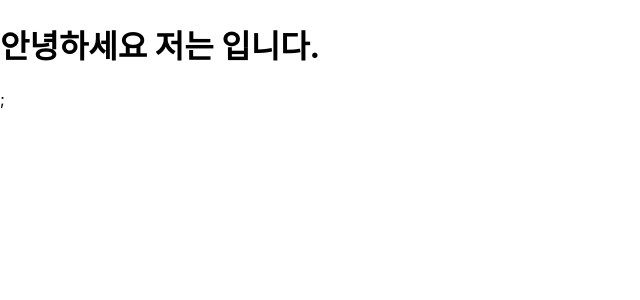
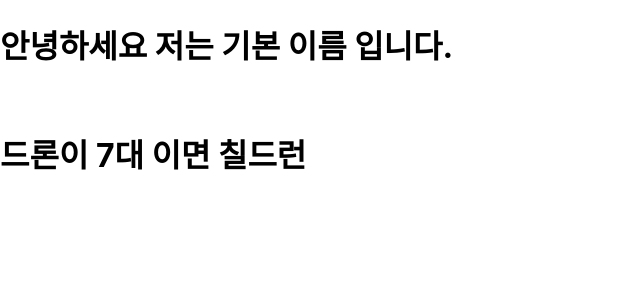
Before and after one commit to bigveloper/practice, a React (Create React App) app: page / in a window 1280 px wide. Shown: the top 300 px of the page, without its empty margins (0-640 px from the left). Built offline with nearby package versions, Linux system fonts and the light colour scheme.

Commit message:
children

```diff
--- a/src/App.js
+++ b/src/App.js
@@ -2,7 +2,7 @@ import MyComponents from './MyComponents';
 import './App.css';
 
 function App() {
-    return <MyComponents />;
+    return <MyComponents>칠드런</MyComponents>;
 }
 
 export default App;
--- a/src/MyComponents.js
+++ b/src/MyComponents.js
@@ -1,11 +1,12 @@
 function MyComponents(props) {
     return (
         <div>
-            <h1>안녕하세요 저는 {props.name} 입니다.</h1>;
+            <h1>안녕하세요 저는 {props.name} 입니다.</h1> <br />
+            <h1>드론이 7대 이면 {props.children}</h1>
         </div>
     );
 }
-MyComponents.defaultprops = {
+MyComponents.defaultProps = {
     name: '기본 이름',
 };
 
```
